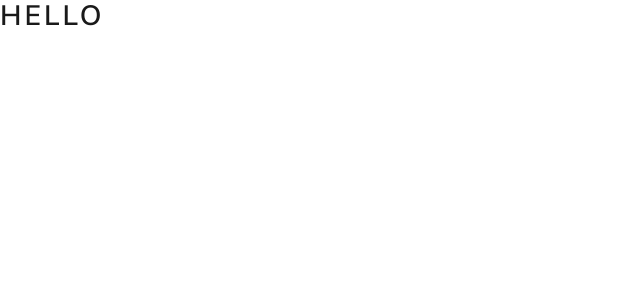
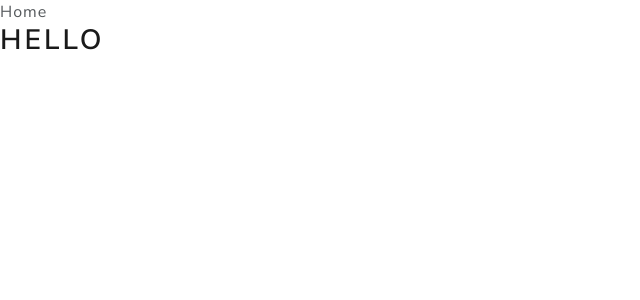
Before and after one commit to victoriagiler/ReactProjectAssign3, a React (Create React App) app in the folder frontend/: page / in a window 1280 px wide. Shown: the top 300 px of the page, without its empty margins (0-640 px from the left). Built offline with nearby package versions, Linux system fonts and the light colour scheme.

Commit message:
Created home component

```diff
--- a/frontend/src/App.js
+++ b/frontend/src/App.js
@@ -1,4 +1,5 @@
 import React from 'react'
+import Home from './Components/Home';
 import Test from './Components/Test';
 
 
@@ -6,6 +7,7 @@ import Test from './Components/Test';
 function App() {
   return (
     <>
+    <Home />
     <h2><Test/></h2>
     </>
   )
--- /dev/null
+++ b/frontend/src/Components/Home.js
@@ -0,0 +1,9 @@
+import React from 'react'
+
+const Home = () => {
+  return (
+    <div>Home</div>
+  )
+}
+
+export default Home
```
